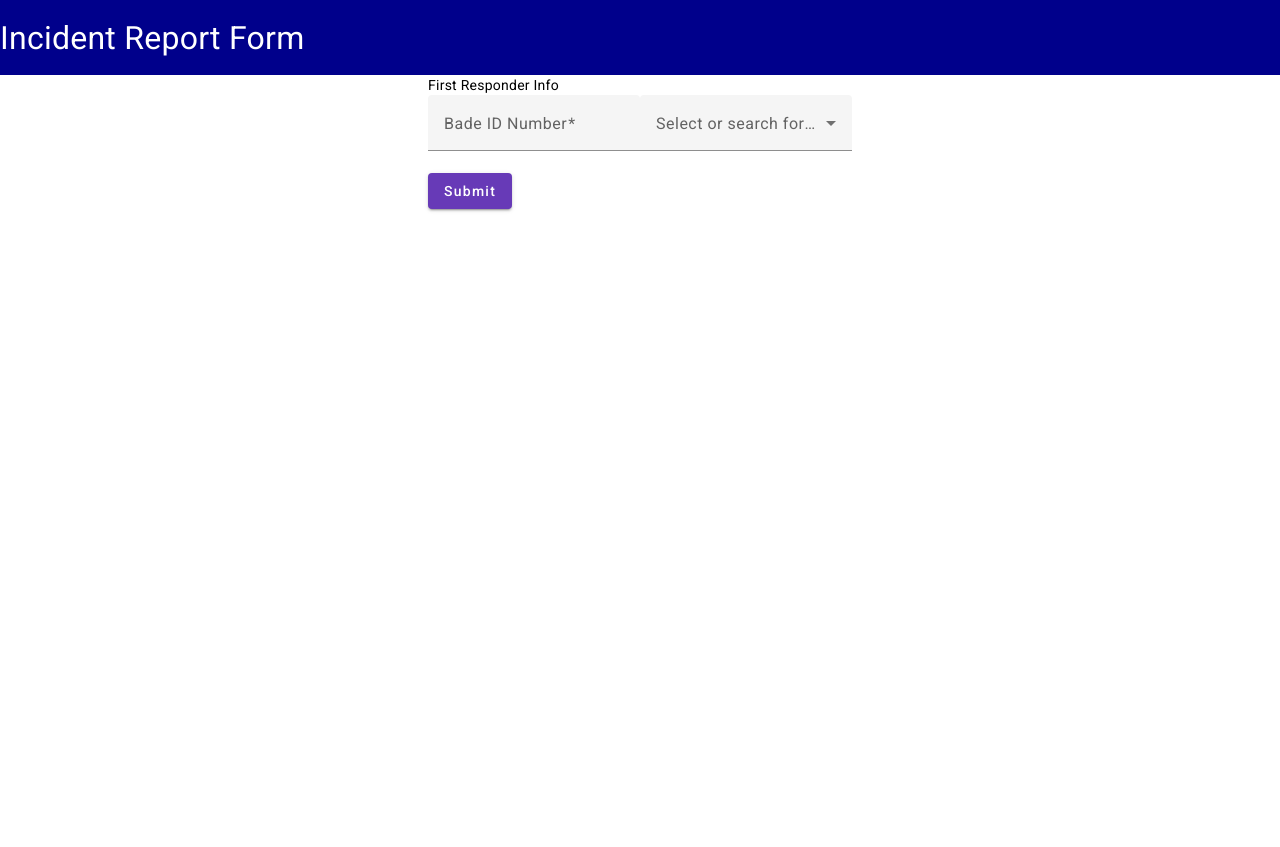
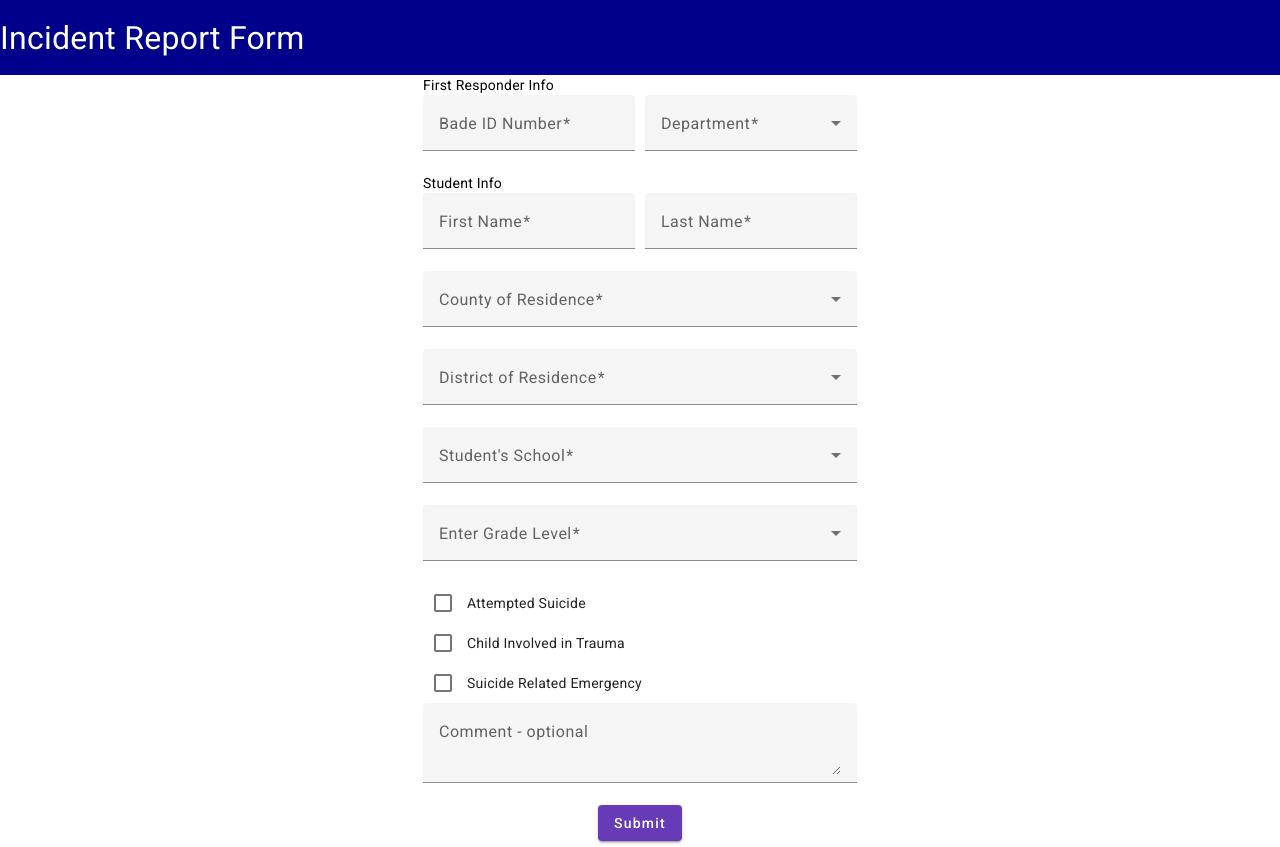
Before and after one commit to DrewNilsson/Dynamic-Inputs, an Angular app in the folder forms-practice/: page / in a window 1280 px wide. Before the commit the page ends 800 px from the top, so only its background shows below. Built offline with nearby package versions, Linux system fonts and the light colour scheme.

Commit message:
Add Tailwind, some form styling

```diff
--- a/forms-practice/package.json
+++ b/forms-practice/package.json
@@ -29,12 +29,15 @@
     "@angular/cli": "~16.0.5",
     "@angular/compiler-cli": "^16.0.0",
     "@types/jasmine": "~4.3.0",
+    "autoprefixer": "^10.4.14",
     "jasmine-core": "~4.6.0",
     "karma": "~6.4.0",
     "karma-chrome-launcher": "~3.2.0",
     "karma-coverage": "~2.2.0",
     "karma-jasmine": "~5.1.0",
     "karma-jasmine-html-reporter": "~2.0.0",
+    "postcss": "^8.4.24",
+    "tailwindcss": "^3.3.2",
     "typescript": "~5.0.2"
   }
 }
--- a/forms-practice/src/app/app.component.css
+++ b/forms-practice/src/app/app.component.css
@@ -1,7 +1,7 @@
 .form-page {
     display: flex;
     flex-direction: column;
-    height: 100%;
+    min-height: 100vh;
     align-items:  center;
 }
 
--- a/forms-practice/src/app/app.component.html
+++ b/forms-practice/src/app/app.component.html
@@ -1,4 +1,7 @@
 <div class="form-page">
   <div class="header">Incident Report Form</div>
-  <app-incident-report-form></app-incident-report-form>
+  <app-incident-report-form
+    style="width: fit-content"
+    (newValueEvent)="addIncidentValue($event)"
+  ></app-incident-report-form>
 </div>
--- a/forms-practice/src/app/app.component.ts
+++ b/forms-practice/src/app/app.component.ts
@@ -1,17 +1,30 @@
 import { Component } from '@angular/core';
-import { FormControl, FormGroup, Validators } from '@angular/forms';
-import { InputTextbox } from './dynamic-input/model/input-textbox';
-import { InputDropdown } from './dynamic-input/model/input-dropdown';
-import { InputRadio } from './dynamic-input/model/input-radio';
-import { InputBase } from './dynamic-input/model/input-base';
-import { InputDate } from './dynamic-input/model/input-date';
-import { InputCheckbox } from './dynamic-input/model/input-checkbox';
-import { InputDateRange } from './dynamic-input/model/input-date-range';
-import { InputTextarea } from './dynamic-input/model/input-textarea';
 
 @Component({
   selector: 'app-root',
   templateUrl: './app.component.html',
   styleUrls: ['./app.component.css'],
 })
-export class AppComponent {}
+export class AppComponent {
+  incidents: IncidentObject[] = [];
+
+  addIncidentValue(newIncident: IncidentObject) {
+    this.incidents.push(newIncident);
+    console.log(this.incidents);
+  }
+}
+
+export interface IncidentObject {
+  badgeId: string;
+  department: string;
+  fName: string;
+  lName: string;
+  county: string;
+  district: string;
+  school: string;
+  gradeLvl: string;
+  attemptedSuicide: boolean;
+  trauma: boolean;
+  suicideRelatedEmergency: boolean;
+  comment: string;
+}
--- a/forms-practice/src/app/incident-report-form/incident-report-form.component.css
+++ b/forms-practice/src/app/incident-report-form/incident-report-form.component.css
@@ -1,7 +1,22 @@
 .incident-report-form {
+    display: flex;
+    flex-direction: column;
 
 }
 
-.first-responder {
+.first-responder-info {
     display: flex;
+    justify-content: space-between;
+    gap: 10px;
 }
+
+.student-info {
+    display: flex;
+    flex-direction: column;
+    align-items: stretch;
+}
+
+.student-name {
+    display: flex;
+    justify-content: space-between;
+}
--- a/forms-practice/src/app/incident-report-form/incident-report-form.component.html
+++ b/forms-practice/src/app/incident-report-form/incident-report-form.component.html
@@ -1,6 +1,6 @@
-<form [formGroup]="form" class="incident-report-form">
+<form [formGroup]="form" class="md:container md:mx-auto">
   <section>First Responder Info</section>
-  <section class="first-responder">
+  <section class="first-responder-info">
     <section *ngFor="let field of formFields.slice(0, 2)">
       <app-dynamic-input
         (newItemEvent)="valueChanged($event)"
@@ -9,7 +9,29 @@
       ></app-dynamic-input>
     </section>
   </section>
-  <section>
-    <button mat-raised-button color="primary">Submit</button>
+  <section class="student-info">
+    <section>Student Info</section>
+    <section class="student-name">
+      <section *ngFor="let field of formFields.slice(2, 4)">
+        <app-dynamic-input
+          (newItemEvent)="valueChanged($event)"
+          [field]="field"
+          [form]="form"
+        ></app-dynamic-input>
+      </section>
+    </section>
+    <section *ngFor="let field of formFields.slice(4)">
+      <app-dynamic-input
+        style="display: flex; flex-direction: column"
+        (newItemEvent)="valueChanged($event)"
+        [field]="field"
+        [form]="form"
+      ></app-dynamic-input>
+    </section>
+  </section>
+  <section style="display: flex; justify-content: center">
+    <button mat-raised-button color="primary" (click)="onSubmit()">
+      Submit
+    </button>
   </section>
 </form>
--- a/forms-practice/src/app/incident-report-form/incident-report-form.component.ts
+++ b/forms-practice/src/app/incident-report-form/incident-report-form.component.ts
@@ -1,4 +1,4 @@
-import { Component } from '@angular/core';
+import { Component, EventEmitter, Output } from '@angular/core';
 import { FormControl, FormGroup, Validators } from '@angular/forms';
 import { InputBase, Options } from '../dynamic-input/model/input-base';
 import { InputTextbox } from '../dynamic-input/model/input-textbox';
@@ -14,39 +14,81 @@ import { MatButton } from '@angular/material/button';
   styleUrls: ['./incident-report-form.component.css'],
 })
 export class IncidentReportFormComponent {
+  @Output()
+  newValueEvent = new EventEmitter<any>();
+
   form!: FormGroup;
 
   private formFieldCountyValueChanges$!: Observable<any>;
 
   counties = [
-    { key: '1', value: 'San Joaquin County' },
-    { key: '2', value: 'Stanislaus County' },
-    { key: '3', value: 'Stanislaus County' },
+    { key: 'San Joaquin County', value: 'San Joaquin County' },
+    { key: 'Stanislaus County', value: 'Stanislaus County' },
   ];
   districts = [
-    { key: '1', countyKey: '1', value: 'Stockton Unified' },
-    { key: '2', countyKey: '1', value: 'Ripon Unified' },
-    { key: '3', countyKey: '2', value: 'Modesto Unified' },
+    {
+      key: 'Stockton Unified',
+      countyKey: 'San Joaquin County',
+      value: 'Stockton Unified',
+    },
+    {
+      key: 'Ripon Unified',
+      countyKey: 'San Joaquin County',
+      value: 'Ripon Unified',
+    },
+    {
+      key: 'Modesto Unified',
+      countyKey: 'Stanislaus County',
+      value: 'Modesto Unified',
+    },
   ];
   schools = [
-    { key: '1', districtKey: '1', value: 'John Adams Elementary' },
-    { key: '2', districtKey: '1', value: 'Cesar Chavez High' },
-    { key: '3', districtKey: '2', value: 'Ripon High' },
-    { key: '4', districtKey: '2', value: 'Weston Elementary' },
-    { key: '5', districtKey: '2', value: 'Ripon Elementary' },
-    { key: '6', districtKey: '3', value: 'Modesto High' },
-    { key: '7', districtKey: '3', value: 'Bret Hart Elementary' },
+    {
+      key: 'John Adams Elementary',
+      districtKey: 'Stockton Unified',
+      value: 'John Adams Elementary',
+    },
+    {
+      key: 'Cesar Chavez High',
+      districtKey: 'Stockton Unified',
+      value: 'Cesar Chavez High',
+    },
+    { key: 'Ripon High', districtKey: 'Ripon Unified', value: 'Ripon High' },
+    {
+      key: 'Weston Elementary',
+      districtKey: 'Ripon Unified',
+      value: 'Weston Elementary',
+    },
+    {
+      key: 'Ripon Elementary',
+      districtKey: 'Ripon Unified',
+      value: 'Ripon Elementary',
+    },
+    {
+      key: 'Modesto High',
+      districtKey: 'Modesto Unified',
+      value: 'Modesto High',
+    },
+    {
+      key: 'Bret Hart Elementary',
+      districtKey: 'Modesto Unified',
+      value: 'Bret Hart Elementary',
+    },
   ];
   grades = [
-    { key: 'K', value: 'Kindergarden' },
-    { key: '1', value: 'First Grade' },
-    { key: '2', value: 'Second Grade' },
-    { key: '3', value: 'Third Grade' },
-    { key: '4', value: 'Fourth Grade' },
-    { key: '5', value: 'Fifth Grade' },
-    { key: '6', value: 'Sixth Grade' },
-    { key: '7', value: 'Seventh Grade' },
-    { key: '8', value: 'Eighth Grade' },
+    { key: 'Kn', value: 'Kindergarden' },
+    { key: '1st', value: 'First Grade' },
+    { key: '2nd', value: 'Second Grade' },
+    { key: '3rd', value: 'Third Grade' },
+    { key: '4th', value: 'Fourth Grade' },
+    { key: '5th', value: 'Fifth Grade' },
+    { key: '6th', value: 'Sixth Grade' },
+    { key: '7th', value: 'Seventh Grade' },
+    { key: '8th', value: 'Eighth Grade' },
+    { key: '9th', value: 'Ninth Grade' },
+    { key: '10th', value: 'Tenth Grade' },
+    { key: '11th', value: 'Eleventh Grade' },
+    { key: '12th', value: 'Twelfth Grade' },
   ];
 
   countyOptions: Options[] = this.counties;
@@ -63,7 +105,7 @@ export class IncidentReportFormComponent {
 
     new InputDropdown({
       key: 'department',
-      label: 'Select or search for Department',
+      label: 'Department',
       options: [
         { key: 'police', value: 'Police' },
         { key: 'paramedics', value: 'Paramedics' },
@@ -149,6 +191,15 @@ export class IncidentReportFormComponent {
     this.formFieldCountyValueChanges$.subscribe();
   }
 
+  onSubmit(): void {
+    this.form.markAllAsTouched();
+
+    if (this.form.invalid) return;
+    alert('Successfully Submitted');
+    this.newValueEvent.emit(this.form.value);
+    this.form.reset();
+  }
+
   valueChanged(object: any) {
     if (object.key == 'county') {
       this.changeCounty(object.value);
--- a/forms-practice/src/styles.css
+++ b/forms-practice/src/styles.css
@@ -1,5 +1,9 @@
 /* You can add global styles to this file, and also import other style files */
 @import "../node_modules/@angular/material/prebuilt-themes/deeppurple-amber.css";
 
+@import "tailwindcss/base";
+@import "tailwindcss/components";
+@import "tailwindcss/utilities";
+
 html, body { height: 100%; }
 body { margin: 0; font-family: Roboto, "Helvetica Neue", sans-serif; }
--- /dev/null
+++ b/forms-practice/tailwind.config.js
@@ -0,0 +1,15 @@
+/** @type {import('tailwindcss').Config} */
+module.exports = {
+  content: [
+    './src/dynamic-input/dynamic-input.component.html',
+    './src/dynamic-input/dynamic-input.component.ts',
+    './src/incident-report-form/incident-report-form.html',
+    './src/incident-report-form/incident-report-form.ts',
+    './src/app.component.html',
+    './src/app.component.ts'
+  ],
+  theme: {
+    extend: {},
+  },
+  plugins: [],
+}
```
Also changed, not shown: 1 other file (tests, documents, lock files or other folders).
